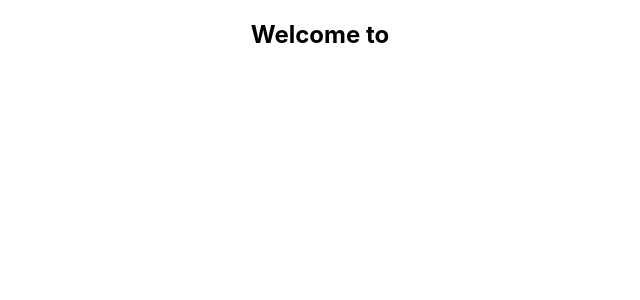
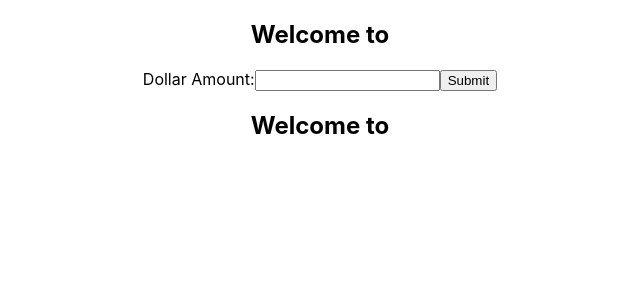
Before and after one commit to CaretCake/nat-challenge, a React (Create React App) app in the folder client/optimal-coins/: page / in a window 1280 px wide. Shown: the top 300 px of the page, without its empty margins (320-960 px from the left). Built offline with nearby package versions, Linux system fonts and the light colour scheme.

Commit message:
create form and coin result components

```diff
--- a/client/optimal-coins/src/App.js
+++ b/client/optimal-coins/src/App.js
@@ -1,5 +1,7 @@
 import logo from './logo.svg';
 import { Header } from './Header.js'
+import { DollarForm } from './DollarForm.js'
+import { CoinCount } from './CoinCount.js'
 import './App.css';
 
 function App() {
@@ -7,6 +9,8 @@ function App() {
     <div className="App">
       <Header/>
       <div className="Container">
+        <DollarForm/>
+        <CoinCount/>
       </div>
     </div>
   );
--- /dev/null
+++ b/client/optimal-coins/src/CoinCount.js
@@ -0,0 +1,10 @@
+import React, {Component} from 'react';
+
+class CoinCount extends Component {
+    render()
+    {
+        return (<div className='Header'><h2>Welcome to</h2></div>);
+    }
+}
+
+export { CoinCount }
--- /dev/null
+++ b/client/optimal-coins/src/DollarForm.js
@@ -0,0 +1,34 @@
+import React, {Component} from 'react';
+
+class DollarForm extends Component {
+    constructor(props) {
+        super(props);
+        this.state = {value: ''};
+
+        this.handleChange = this.handleChange.bind(this);
+        this.handleSubmit = this.handleSubmit.bind(this);
+    }
+
+    handleChange(event) {
+        this.setState({value: event.target.value});
+    }
+
+    handleSubmit(event) {
+        alert('A dollar amount was submitted: ' + this.state.value);
+        event.preventDefault();
+    }
+
+    render() {
+        return (
+        <form onSubmit={this.handleSubmit}>
+            <label>
+            Dollar Amount:
+            <input type="text" value={this.state.value} onChange={this.handleChange} />
+            </label>
+            <input type="submit" value="Submit" />
+        </form>
+        );
+    }
+}
+
+export { DollarForm }
```
